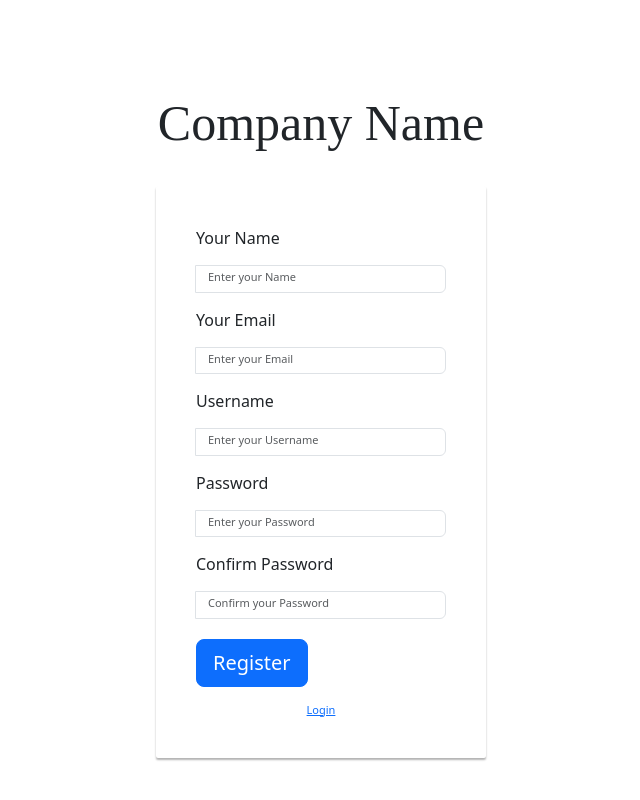
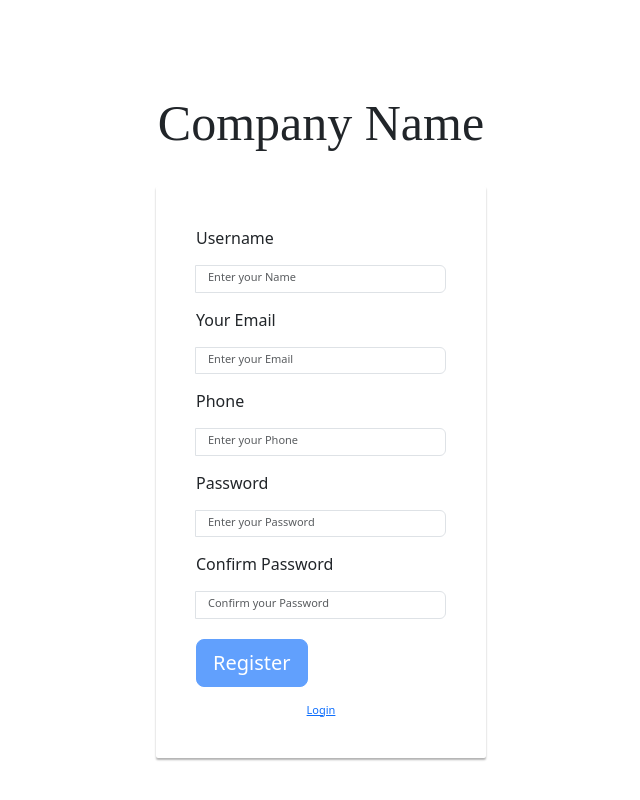
Before and after one commit to Omarmoatz/Angular-basics, an Angular app: page / in a window 1280 px wide. Shown: the part 2124-2924 px from the top of the page, without its empty margins (319-959 px from the left). Built offline with nearby package versions, Linux system fonts and the light colour scheme.

Commit message:
bind the data

```diff
--- a/src/app/register-user/register-user.component.html
+++ b/src/app/register-user/register-user.component.html
@@ -7,14 +7,15 @@
                </div>
         </div>
         <div class="main-login main-center">
-            <form class="form-horizontal" method="post" action="#">
+
+            <form #RegisterForm="ngForm" class="form-horizontal" method="post" action="#">
 
                 <div class="form-group">
-                    <label for="name" class="cols-sm-2 control-label">Your Name</label>
+                    <label for="name" class="cols-sm-2 control-label">Username</label>
                     <div class="cols-sm-10">
                         <div class="input-group">
                             <span class="input-group-addon"><i class="fa fa-user fa" aria-hidden="true"></i></span>
-                            <input type="text" class="form-control" name="name" id="name"  placeholder="Enter your Name"/>
+                            <input [(ngModel)]="user.name" type="text" class="form-control" name="name" id="name"  placeholder="Enter your Name" required/>
                         </div>
                     </div>
                 </div>
@@ -24,17 +25,20 @@
                     <div class="cols-sm-10">
                         <div class="input-group">
                             <span class="input-group-addon"><i class="fa fa-envelope fa" aria-hidden="true"></i></span>
-                            <input type="text" class="form-control" name="email" id="email"  placeholder="Enter your Email"/>
+                            <input [(ngModel)]="user.email" #email="ngModel" type="text" class="form-control" name="email" id="email"  placeholder="Enter your Email" required/>
+                        </div>
+                        <div *ngIf="email.touched && email.invalid" class="text-danger my-1">
+                            <p *ngIf="email.errors?.['required']">Email is required</p>
                         </div>
                     </div>
                 </div>
 
                 <div class="form-group">
-                    <label for="username" class="cols-sm-2 control-label">Username</label>
+                    <label for="Phone" class="cols-sm-2 control-label">Phone</label>
                     <div class="cols-sm-10">
                         <div class="input-group">
                             <span class="input-group-addon"><i class="fa fa-users fa" aria-hidden="true"></i></span>
-                            <input type="text" class="form-control" name="username" id="username"  placeholder="Enter your Username"/>
+                            <input [(ngModel)]="user.phone" type="text" class="form-control" name="Phone" id="Phone"  placeholder="Enter your Phone" required/>
                         </div>
                     </div>
                 </div>
@@ -44,7 +48,12 @@
                     <div class="cols-sm-10">
                         <div class="input-group">
                             <span class="input-group-addon"><i class="fa fa-lock fa-lg" aria-hidden="true"></i></span>
-                            <input type="password" class="form-control" name="password" id="password"  placeholder="Enter your Password"/>
+                            <input #password="ngModel" [(ngModel)]="user.password" type="password"
+                            class="form-control" name="password" id="password"  placeholder="Enter your Password"
+                            required/>
+                        </div>
+                        <div *ngIf="password.touched && password.invalid" class="text-danger my-1">
+                            <p *ngIf="password.errors?.['required']">Password is required</p>
                         </div>
                     </div>
                 </div>
@@ -54,18 +63,19 @@
                     <div class="cols-sm-10">
                         <div class="input-group">
                             <span class="input-group-addon"><i class="fa fa-lock fa-lg" aria-hidden="true"></i></span>
-                            <input type="password" class="form-control" name="confirm" id="confirm"  placeholder="Confirm your Password"/>
+                            <input type="password" class="form-control" name="confirm" id="confirm"  placeholder="Confirm your Password" required/>
                         </div>
                     </div>
                 </div>
 
                 <div class="form-group ">
-                    <button type="button" class="btn btn-primary btn-lg btn-block login-button">Register</button>
+                    <button [disabled]="!RegisterForm.valid" (click)="logData()" type="button" class="btn btn-primary btn-lg btn-block login-button">Register</button>
                 </div>
                 <div class="login-register">
-                    <a href="index.php">Login</a>
+                    <a href="">Login</a>
                  </div>
             </form>
+
         </div>
     </div>
 </div>
--- a/src/app/register-user/register-user.component.ts
+++ b/src/app/register-user/register-user.component.ts
@@ -1,9 +1,11 @@
 import { Component } from '@angular/core';
 import { User } from '../../models/user.model';
+import { FormsModule } from '@angular/forms';
+import { CommonModule } from '@angular/common';
 
 @Component({
   selector: 'app-register-user',
-  imports: [],
+  imports: [FormsModule, CommonModule],
   templateUrl: './register-user.component.html',
   styleUrl: './register-user.component.css'
 })
@@ -13,4 +15,9 @@ export class RegisterUserComponent {
   constructor(){
     this.user = new User();
   }
+
+  logData(){
+    console.log("user", JSON.stringify(this.user));
+    console.log("user", this.user);
+  }
 }
```
Also changed, not shown: src/app/phone-validator.directive.ts (added, +26 -0 lines), 1 other file (tests, documents, lock files or other folders).
